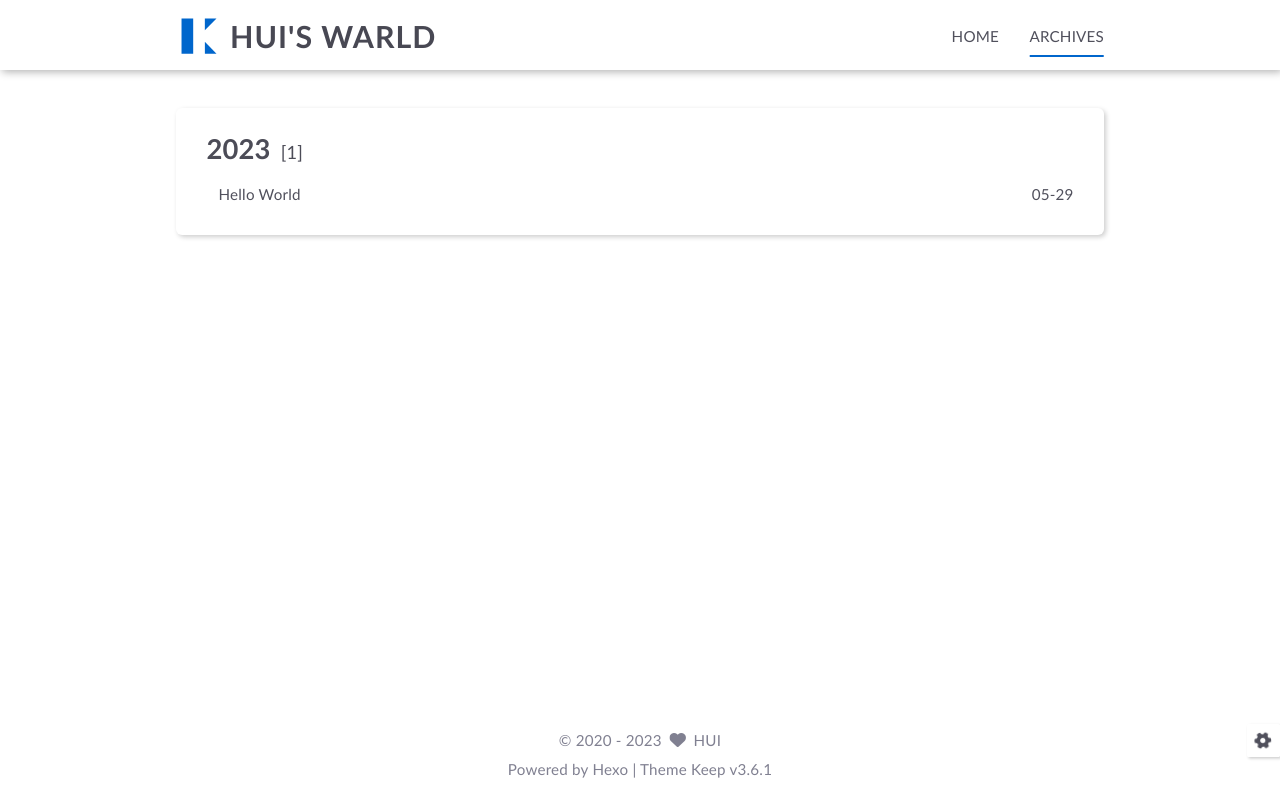
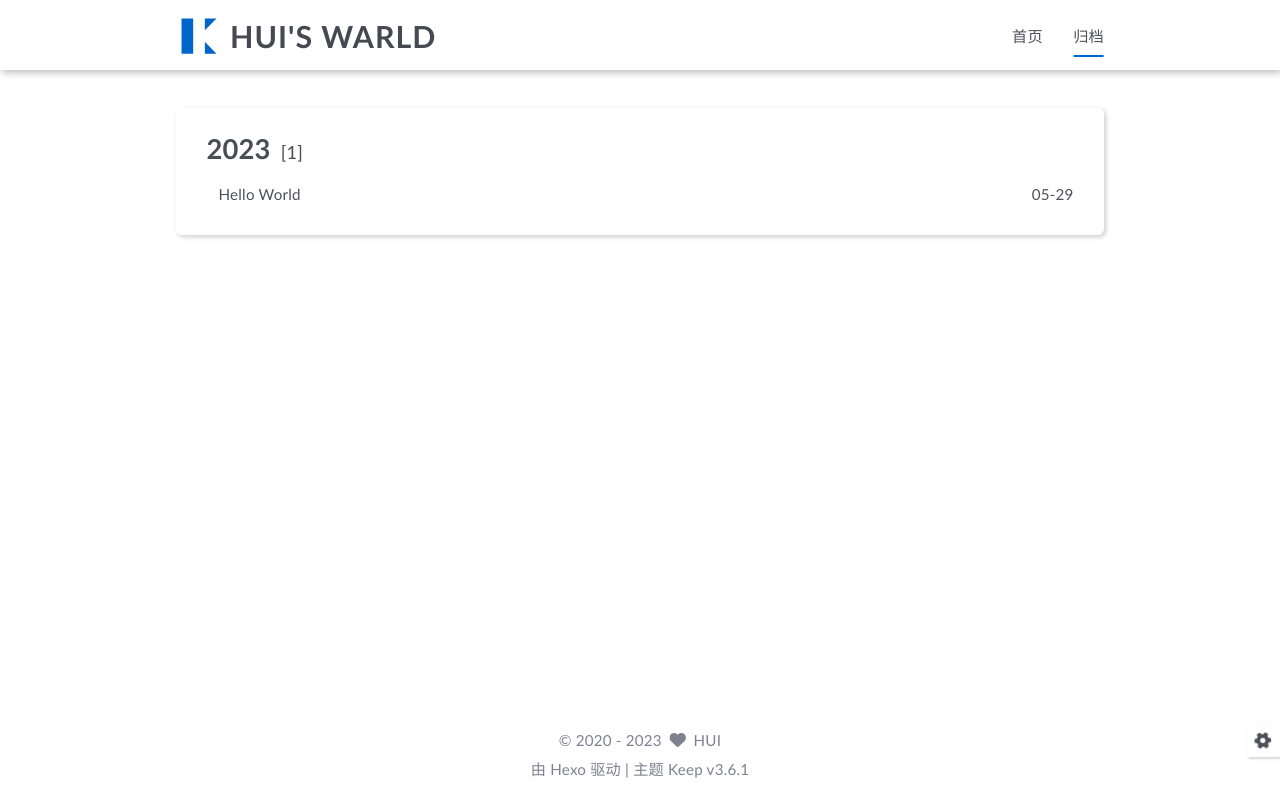
Before and after one commit to 66hui/66hui.github.io, a plain HTML site: page archives/2023/05/index.html in a window 1280 px wide. Drawn offline with Linux system fonts and the light colour scheme.

Commit message:
Site updated: 2023-05-29 19:15:26

```diff
--- a/archives/2023/05/index.html
+++ b/archives/2023/05/index.html
@@ -1,5 +1,5 @@
 <!DOCTYPE html>
-<html lang="en">
+<html lang="zh-CN">
 <head>
     <meta charset="utf-8">
     <meta name="viewport" content="width=device-width, initial-scale=1, maximum-scale=1">
@@ -9,7 +9,7 @@
 
     <title>
 
-            Archive: 2023/5 |
+            归档: 2023/5 |
 
         HUI&#39;S WARLD
     </title>
@@ -31,11 +31,11 @@
 
     <script id="hexo-configurations">
     let KEEP = window.KEEP || {}
-    KEEP.hexo_config = {"hostname":"example.com","root":"/","language":"en"}
+    KEEP.hexo_config = {"hostname":"example.com","root":"/","language":"zh-CN"}
     KEEP.theme_config = {"toc":{"enable":false,"number":false,"expand_all":false,"init_open":false},"style":{"primary_color":"#0066cc","logo":"/images/logo.svg","favicon":"/images/logo.svg","avatar":"/images/avatar.svg","font_size":null,"font_family":null,"hover":{"shadow":true,"scale":true},"first_screen":{"enable":true,"header_transparent":true,"background_img":"/images/bg.svg","description":"Keep writing Code and Keep loving.","font_color":null,"hitokoto":false},"scroll":{"progress_bar":false,"percent":false}},"local_search":{"enable":false,"preload":false},"code_copy":{},"code_block":{"tools":{"enable":false,"style":"default"},"highlight_theme":"default"},"side_tools":{},"pjax":{"enable":false},"lazyload":{"enable":false},"comment":{"enable":false,"use":"valine","valine":{"appid":null,"appkey":null,"server_urls":null,"placeholder":null},"gitalk":{"github_id":null,"github_admins":null,"repository":null,"client_id":null,"client_secret":null,"proxy":null},"twikoo":{"env_id":null,"region":null,"version":"1.6.8"},"waline":{"server_url":null,"reaction":false,"version":2}},"post":{"author_label":{"enable":true,"auto":true,"custom_label_list":["Trainee","Engineer","Architect"]},"word_count":{"enable":false,"wordcount":false,"min2read":false},"img_align":"left","copyright_info":false},"version":"3.6.1"}
-    KEEP.language_ago = {"second":"%s seconds ago","minute":"%s minutes ago","hour":"%s hours ago","day":"%s days ago","week":"%s weeks ago","month":"%s months ago","year":"%s years ago"}
-    KEEP.language_code_block = {"copy":"Copy code","copied":"Copied","fold":"Fold code block","folded":"Folded"}
-    KEEP.language_copy_copyright = {"copy":"Copy copyright info","copied":"Copied","title":"Original article title","author":"Original article author","link":"Original article link"}
+    KEEP.language_ago = {"second":"%s 秒前","minute":"%s 分钟前","hour":"%s 小时前","day":"%s 天前","week":"%s 周前","month":"%s 个月前","year":"%s 年前"}
+    KEEP.language_code_block = {"copy":"复制代码","copied":"已复制","fold":"折叠代码块","folded":"已折叠"}
+    KEEP.language_copy_copyright = {"copy":"复制版权信息","copied":"已复制","title":"原文标题","author":"原文作者","link":"原文链接"}
   </script>
 <meta name="generator" content="Hexo 6.3.0"></head>
 
@@ -78,7 +78,7 @@
                             <a class=""
                                href="/"
                             >
-                                HOME
+                                首页
                             </a>
                         </li>
 
@@ -86,7 +86,7 @@
                             <a class="active"
                                href="/archives"
                             >
-                                ARCHIVES
+                                归档
                             </a>
                         </li>
 
@@ -107,12 +107,12 @@
 
                 <li class="drawer-menu-item flex-center">
                     <a class=""
-                       href="/">HOME</a>
+                       href="/">首页</a>
                 </li>
 
                 <li class="drawer-menu-item flex-center">
                     <a class="active"
-                       href="/archives">ARCHIVES</a>
+                       href="/archives">归档</a>
                 </li>
 
         </ul>
@@ -179,7 +179,7 @@
         </div>
 
         <div class="theme-info info-item">
-            Powered by <a target="_blank" href="https://hexo.io">Hexo</a>&nbsp;|&nbsp;Theme&nbsp;<a class="theme-version" target="_blank" href="https://github.com/XPoet/hexo-theme-keep">Keep v3.6.1</a>
+            由 <a target="_blank" href="https://hexo.io">Hexo</a> 驱动&nbsp;|&nbsp;主题&nbsp;<a class="theme-version" target="_blank" href="https://github.com/XPoet/hexo-theme-keep">Keep v3.6.1</a>
         </div>
 
 
```
Also changed, not shown: 2023/05/29/hello-world/index.html (+10 -10 lines), archives/2023/index.html (+11 -11 lines), archives/index.html (+11 -11 lines), index.html (+11 -11 lines).
